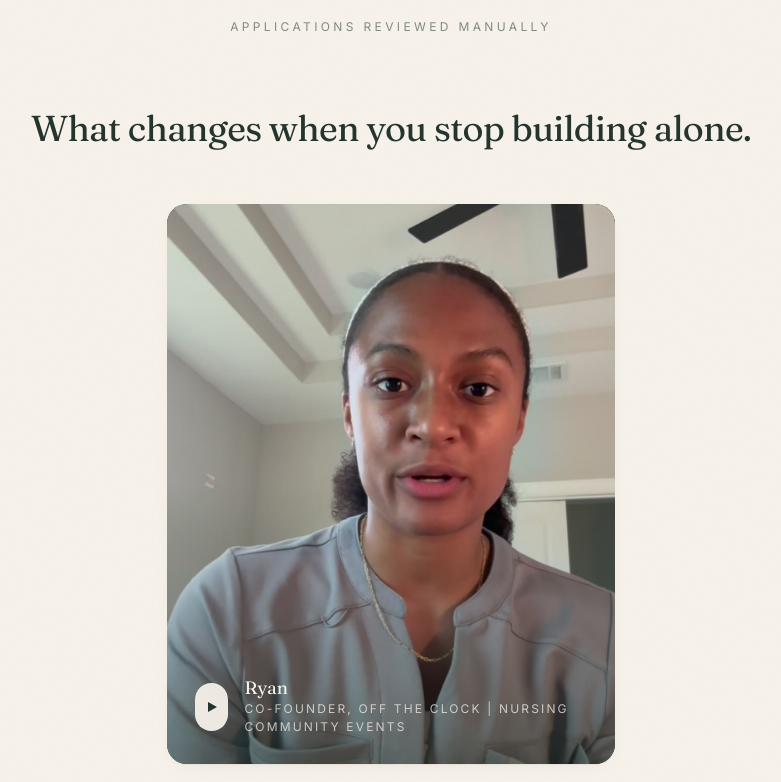
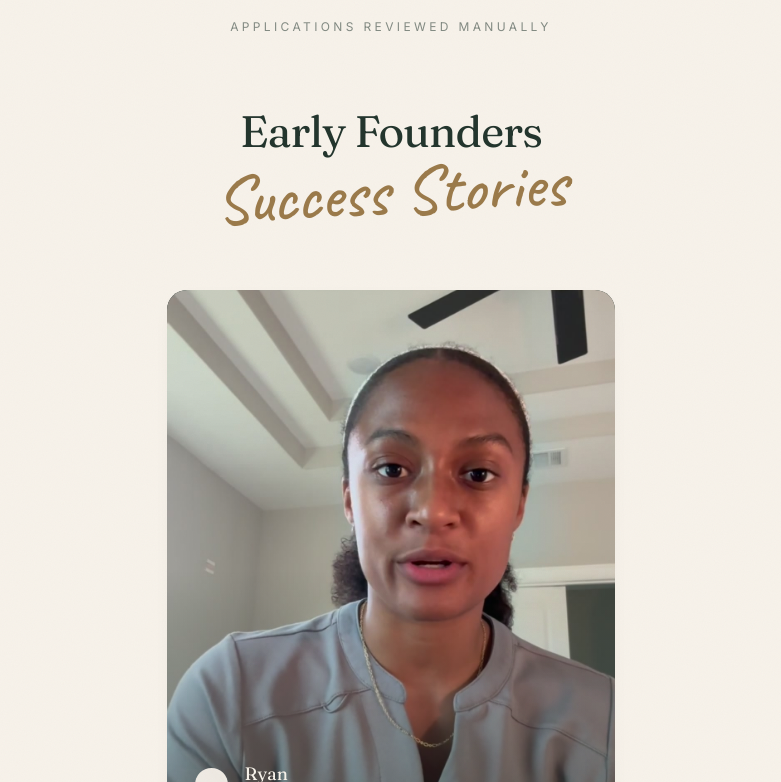
Before and after one commit to earlyfounderscollective/landingpage, a Next.js app: page / in a window 1280 px wide. Shown: the part 1178-1960 px from the top of the page, without its empty margins (249-1030 px from the left). Built offline with nearby package versions, Linux system fonts and the light colour scheme.

Commit message:
Testimonial section heading: 'Early Founders' (serif) + 'Success Stories' (handwritten brass)

```diff
--- a/components/site/VideoReviews.tsx
+++ b/components/site/VideoReviews.tsx
@@ -121,9 +121,14 @@ export function VideoReviews() {
   return (
     <section className="bg-ivory pt-2 pb-20 md:pb-28 grain">
       <div className="container-page">
-        <div className="max-w-3xl mx-auto text-center mb-12 md:mb-14">
-          <h2 className="font-serif text-[28px] md:text-[36px] leading-[1.12] tracking-[-0.018em] text-forest text-balance">
-            What changes when you stop building alone.
+        <div className="max-w-3xl mx-auto text-center mb-14 md:mb-16">
+          <h2 className="flex flex-col items-center">
+            <span className="font-serif text-[34px] md:text-[44px] leading-[1.05] tracking-[-0.02em] text-forest">
+              Early Founders
+            </span>
+            <span className="hand text-[52px] md:text-[68px] leading-none text-brass mt-1 rotate-[-3deg]">
+              Success Stories
+            </span>
           </h2>
         </div>
 
```
